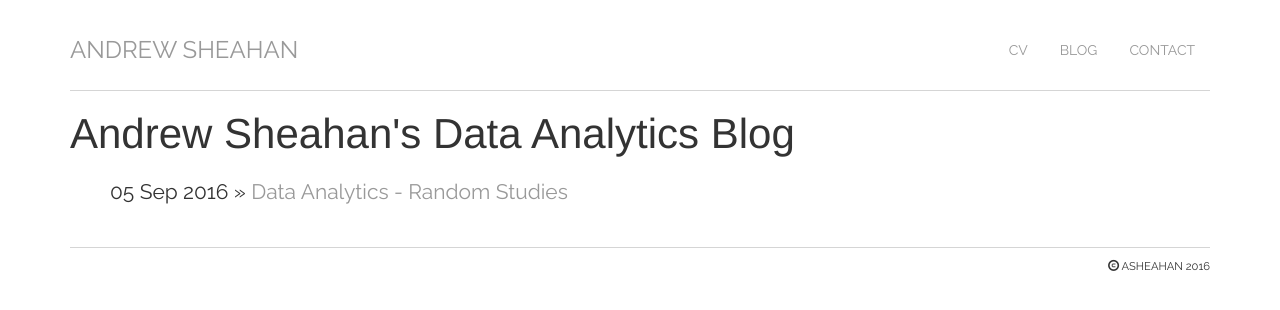
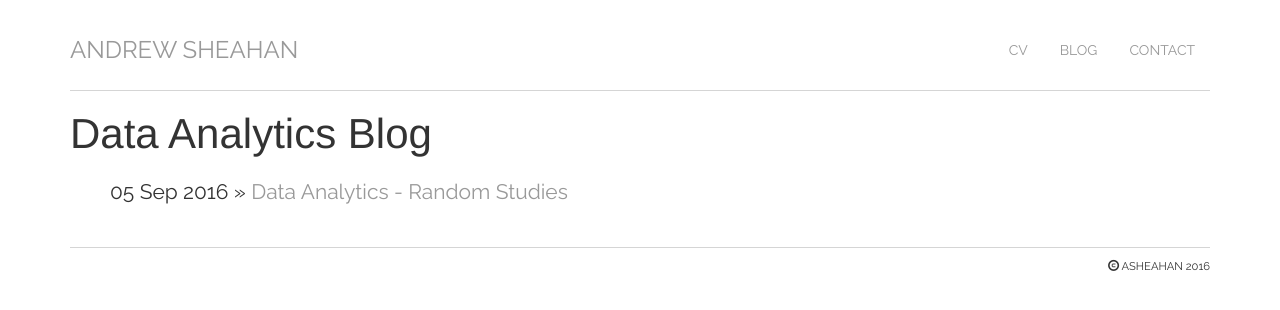
Before and after one commit to asheahan/asheahan.github.io, a Jekyll site: the page built from blog/index.html, in a window 1280 px wide. Shown: the top 310 px of the page. Built offline with Jekyll 4.4.1, drawn with Linux system fonts in a browser that asks for light colours.

Commit message:
Add permalink config; edit post index

```diff
--- a/_config.yml
+++ b/_config.yml
@@ -1,2 +1,3 @@
-name: Hank Quinlan, Horrible Cop
+name: Andrew Sheahan
 markdown: kramdown
+permalink: /blog/:year/:month/:day/:title
--- a/blog/index.html
+++ b/blog/index.html
@@ -1,6 +1,6 @@
 ---
 layout: default
-title: Andrew Sheahan's Data Analytics Blog
+title: Data Analytics Blog
 ---
     <h1>{{ page.title }}</h1>
     <ul class="posts">
```
